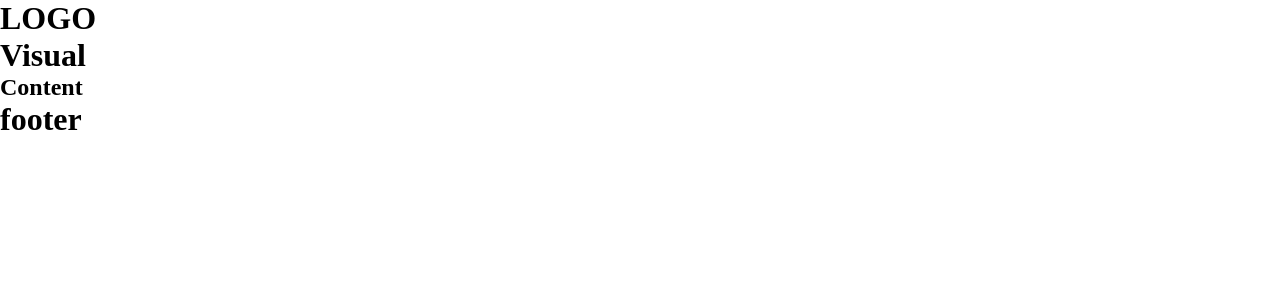
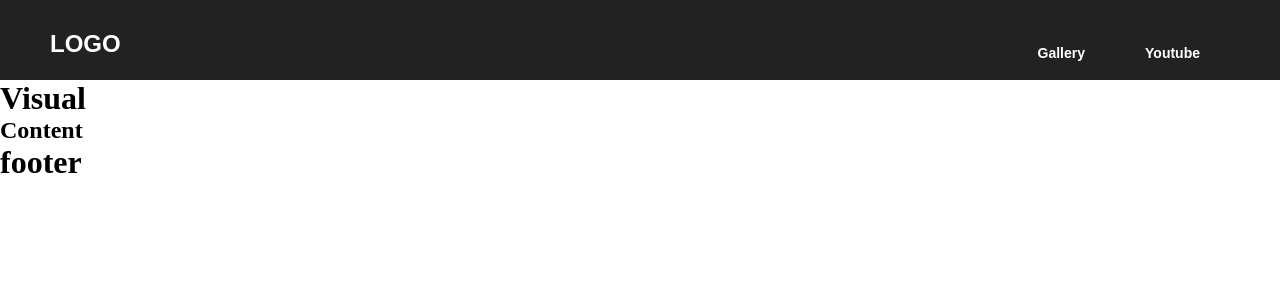
Before and after one commit to myJasClass/react_pf0429, a React (Create React App) app: page / in a window 1280 px wide. Shown: the top 300 px of the page. Built offline with nearby package versions, Linux system fonts and the light colour scheme.

Commit message:
header styling

```diff
--- a/src/components/common/Header.js
+++ b/src/components/common/Header.js
@@ -3,8 +3,13 @@ import React from 'react'
 function Header() {
     return (
         <header>
-            <h1>LOGO</h1>
-
+            <div className='inner'>
+                <h1><a href="#">LOGO</a></h1>
+                <ul id="gnb">
+                    <li><a href="#">Gallery</a></li>
+                    <li><a href="#">Youtube</a></li>
+                </ul>
+            </div>
         </header>
     )
 }
--- /dev/null
+++ b/src/scss/common/_header.scss
@@ -0,0 +1,32 @@
+header{
+    width: 100%;
+    background: #222;
+
+    .inner{
+        width: 1180px; height: 80px;
+        margin: 0 auto;
+        position: relative;
+
+        h1{
+            position: absolute;
+            bottom: 20px; left: 0;
+            a{
+                font:bold 24px/1 arial; color: #fff;
+            }
+        }
+        #gnb{
+            position: absolute;
+            right: 0; bottom: 0;
+
+            li{float: left;
+                a{
+                    display: inline-block;
+                    padding: 20px 30px;
+                    font:bold 14px/1 arial;
+                    color: #fff;
+                }
+            }
+        }
+
+    }
+}
--- a/src/scss/style.scss
+++ b/src/scss/style.scss
@@ -1 +1,10 @@
-@import 'reset';
+//common
+@import './common/reset';
+@import './common/header';
+@import './common/footer';
+//main
+@import './main/visual';
+@import './main/content';
+//sub
+@import './sub/gallery';
+@import './sub/youtube';
```
Also changed, not shown: src/scss/common/_footer.scss (added), src/scss/common/_reset.scss (renamed from src/scss/_reset.scss), src/scss/main/_content.scss (added), src/scss/main/_visual.scss (added), src/scss/sub/_gallery.scss (added), src/scss/sub/_youtube.scss (added).
